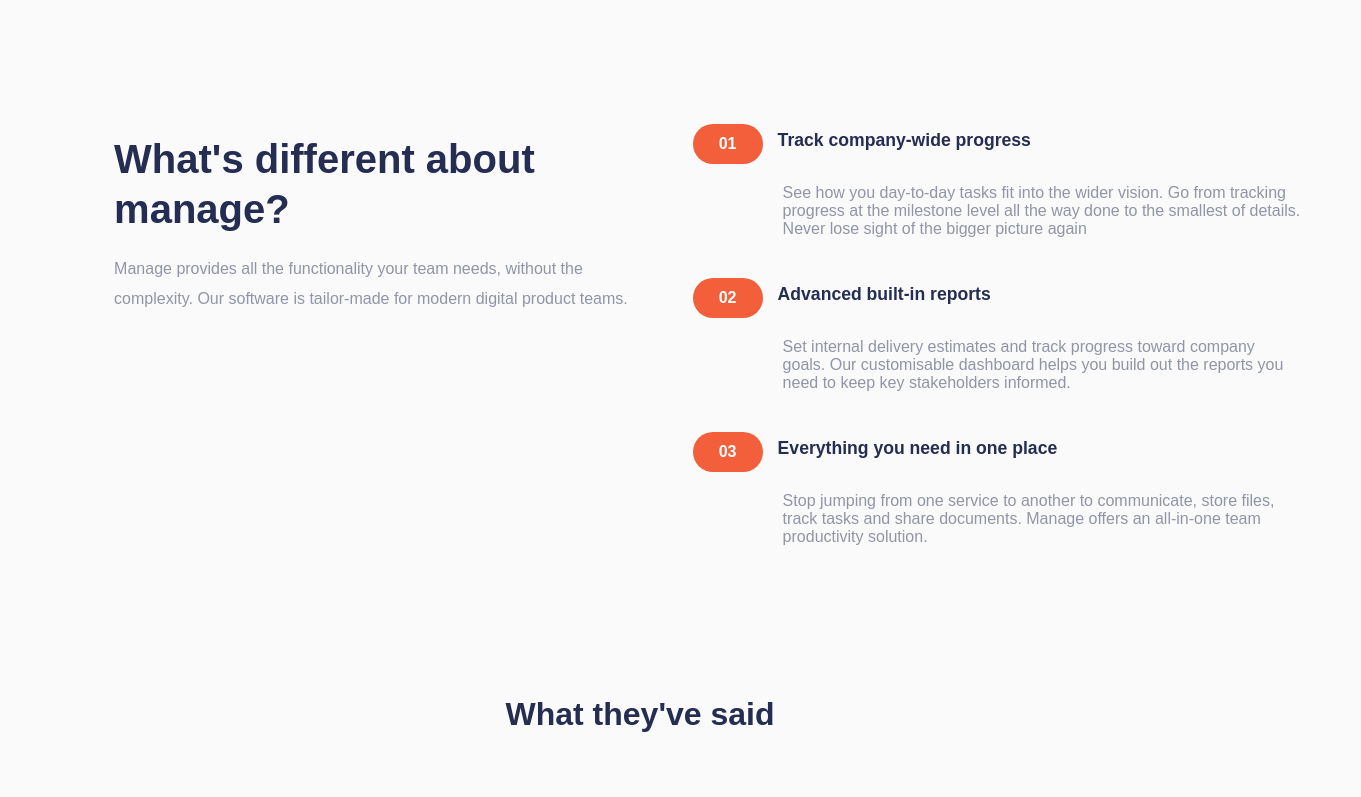
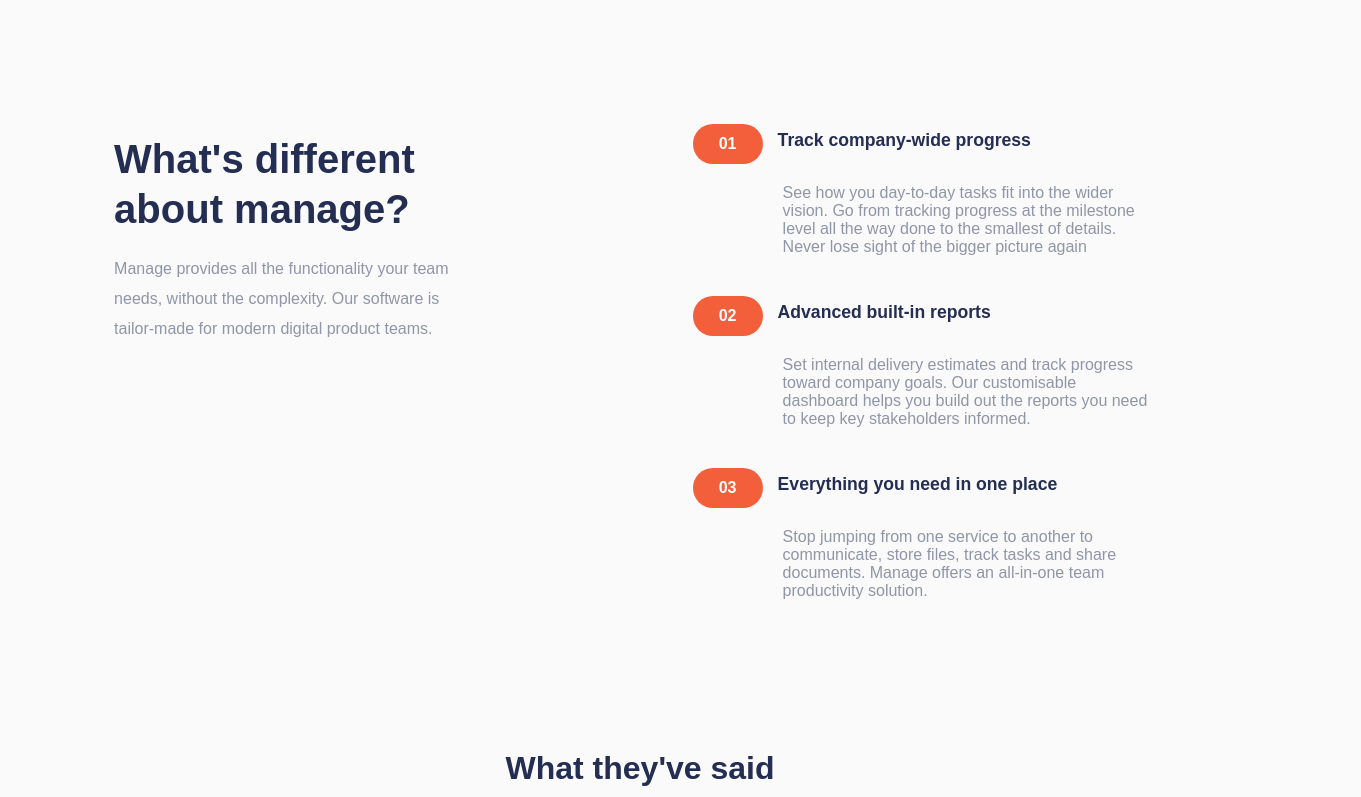
Before and after one commit to Facundolavtech/manage-landing, a plain HTML site: page index.html in a window 1280 px wide. Shown: the part 646-1443 px from the top of the page, 1361 px wide, since content can reach past the window. Drawn offline with Linux system fonts and the light colour scheme; a web font is replaced by a local one.

Commit message:
finalized

```diff
--- a/css/@media-queries.css
+++ b/css/@media-queries.css
@@ -14,13 +14,13 @@
         margin-bottom: 20px;
     }
 
-    .benefits__section h2{
+    .benefits__section__title h2{
         width: 70%;
         margin: auto;
         margin-bottom: 20px;
     }
 
-    .benefits__section p{
+    .benefits__section__title p{
         width: 70%;
         margin: auto;
         margin-bottom: 100px;
@@ -92,14 +92,12 @@
     }
 
     .benefits__section h2{
-        width: 100%;
-        margin: 0 auto;
+        margin: 0;
         margin-bottom: 20px;
     }
 
     .benefits__section p{
-        width: 100%;
-        margin: 0 auto;
+        margin: 0;
         margin-bottom: 0;
     }
 
@@ -193,7 +191,7 @@
     }
 
     .benefit__title{
-        margin: 0 ;
+        margin: 0;
         margin-top: 40px;
     }
 
```
